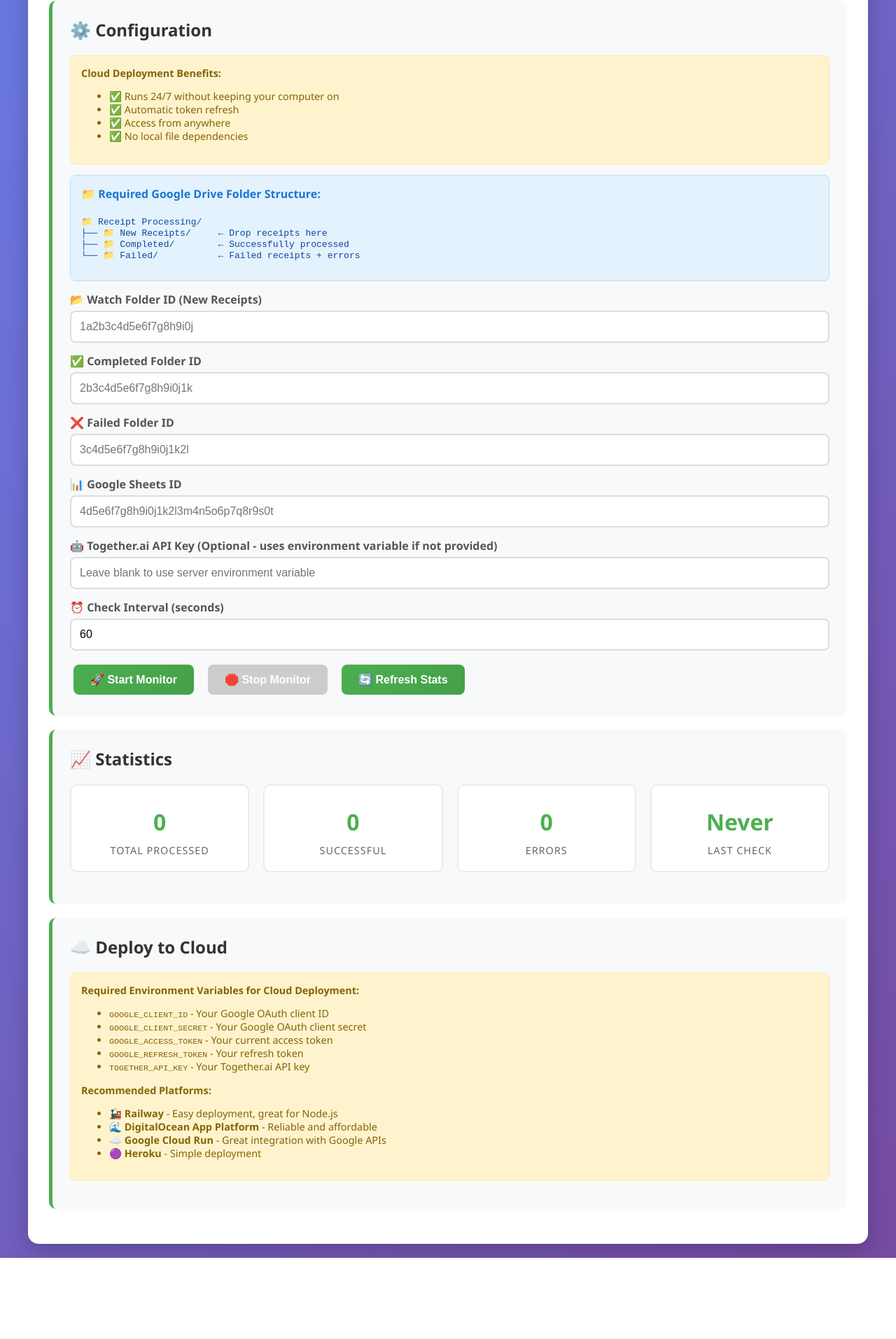
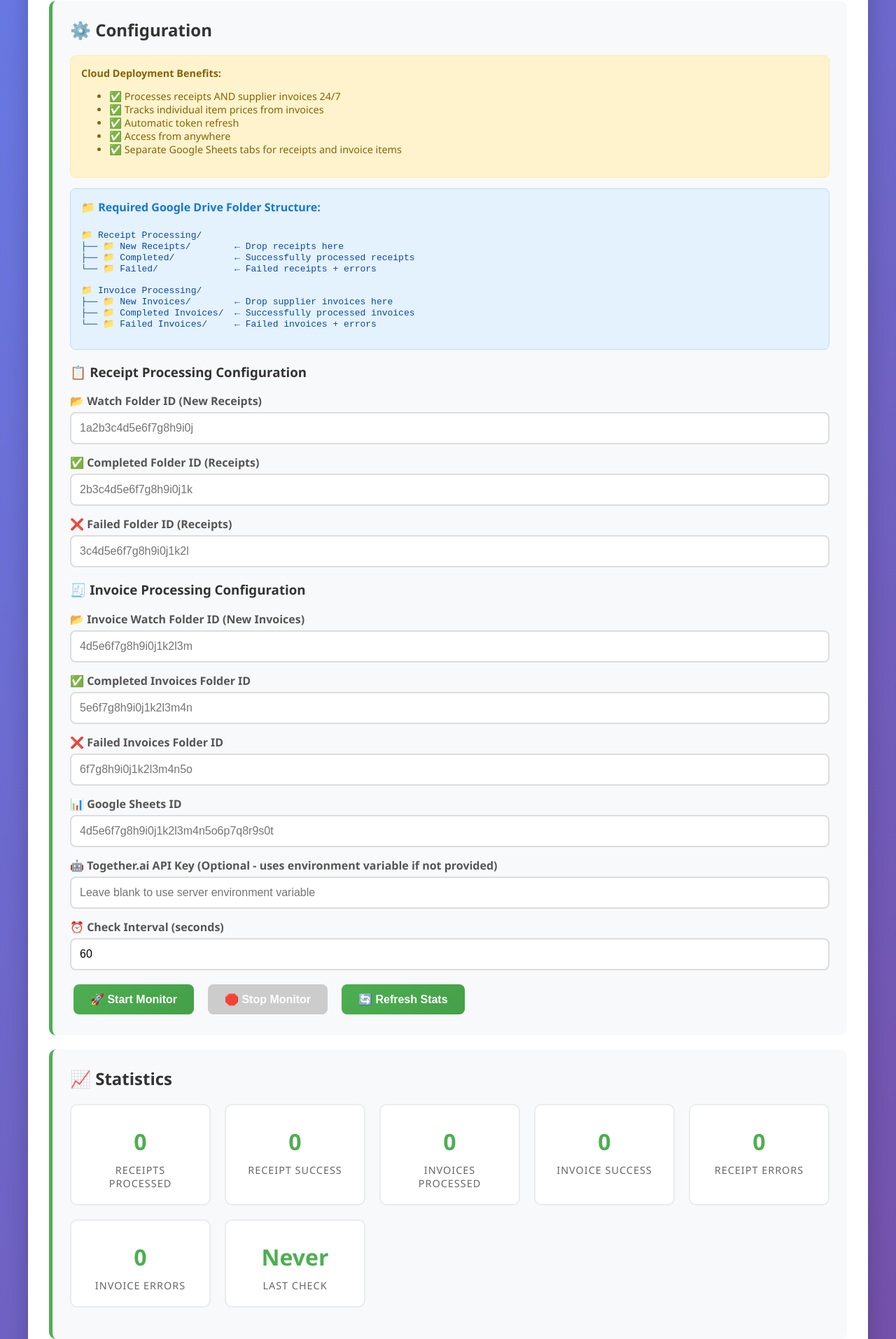
Before and after one commit to kzjluk/receipt, a website: page index.html in a window 1280 px wide. Shown: the part 462-2376 px from the top of the page at 70% size. Before the commit the page ends 2260 px from the top, so only its background shows below. Drawn offline with Linux system fonts and the light colour scheme; no server answers.

Commit message:
Update index.html

```diff
--- a/index.html
+++ b/index.html
@@ -263,8 +263,8 @@
 <body>
     <div class="container">
         <div class="header">
-            <h1>☁️ Cloud Receipt Monitor <span class="cloud-badge">24/7 ONLINE</span></h1>
-            <p>Automated AI-powered receipt processing running in the cloud</p>
+            <h1>☁️ Cloud Receipt & Invoice Monitor <span class="cloud-badge">24/7 ONLINE</span></h1>
+            <p>Automated AI-powered receipt and supplier invoice processing running in the cloud</p>
         </div>
 
         <div class="content">
@@ -287,20 +287,28 @@
                 <div class="help-text">
                     <strong>Cloud Deployment Benefits:</strong>
                     <ul>
-                        <li>✅ Runs 24/7 without keeping your computer on</li>
+                        <li>✅ Processes receipts AND supplier invoices 24/7</li>
+                        <li>✅ Tracks individual item prices from invoices</li>
                         <li>✅ Automatic token refresh</li>
                         <li>✅ Access from anywhere</li>
-                        <li>✅ No local file dependencies</li>
+                        <li>✅ Separate Google Sheets tabs for receipts and invoice items</li>
                     </ul>
                 </div>
 
                 <div class="folder-setup">
                     <h4>📁 Required Google Drive Folder Structure:</h4>
                     <pre>📁 Receipt Processing/
-├── 📁 New Receipts/     ← Drop receipts here
-├── 📁 Completed/        ← Successfully processed
-└── 📁 Failed/           ← Failed receipts + errors</pre>
+├── 📁 New Receipts/        ← Drop receipts here
+├── 📁 Completed/           ← Successfully processed receipts
+└── 📁 Failed/              ← Failed receipts + errors
+
+📁 Invoice Processing/
+├── 📁 New Invoices/        ← Drop supplier invoices here
+├── 📁 Completed Invoices/  ← Successfully processed invoices
+└── 📁 Failed Invoices/     ← Failed invoices + errors</pre>
                 </div>
+
+                <h3>📋 Receipt Processing Configuration</h3>
 
                 <div class="form-group">
                     <label for="watchFolderId">📂 Watch Folder ID (New Receipts)</label>
@@ -308,13 +316,30 @@
                 </div>
 
                 <div class="form-group">
-                    <label for="completedFolderId">✅ Completed Folder ID</label>
+                    <label for="completedFolderId">✅ Completed Folder ID (Receipts)</label>
                     <input type="text" id="completedFolderId" placeholder="2b3c4d5e6f7g8h9i0j1k">
                 </div>
 
                 <div class="form-group">
-                    <label for="failedFolderId">❌ Failed Folder ID</label>
+                    <label for="failedFolderId">❌ Failed Folder ID (Receipts)</label>
                     <input type="text" id="failedFolderId" placeholder="3c4d5e6f7g8h9i0j1k2l">
+                </div>
+
+                <h3>🧾 Invoice Processing Configuration</h3>
+
+                <div class="form-group">
+                    <label for="invoiceWatchFolderId">📂 Invoice Watch Folder ID (New Invoices)</label>
+                    <input type="text" id="invoiceWatchFolderId" placeholder="4d5e6f7g8h9i0j1k2l3m">
+                </div>
+
+                <div class="form-group">
+                    <label for="completedInvoicesFolderId">✅ Completed Invoices Folder ID</label>
+                    <input type="text" id="completedInvoicesFolderId" placeholder="5e6f7g8h9i0j1k2l3m4n">
+                </div>
+
+                <div class="form-group">
+                    <label for="failedInvoicesFolderId">❌ Failed Invoices Folder ID</label>
+                    <input type="text" id="failedInvoicesFolderId" placeholder="6f7g8h9i0j1k2l3m4n5o">
                 </div>
 
                 <div class="form-group">
@@ -345,15 +370,27 @@
                 <div class="stats-grid">
                     <div class="stat-card">
                         <div class="stat-number" id="totalProcessed">0</div>
-                        <div class="stat-label">Total Processed</div>
+                        <div class="stat-label">Receipts Processed</div>
                     </div>
                     <div class="stat-card">
                         <div class="stat-number" id="successfulParsing">0</div>
-                        <div class="stat-label">Successful</div>
+                        <div class="stat-label">Receipt Success</div>
+                    </div>
+                    <div class="stat-card">
+                        <div class="stat-number" id="totalInvoicesProcessed">0</div>
+                        <div class="stat-label">Invoices Processed</div>
+                    </div>
+                    <div class="stat-card">
+                        <div class="stat-number" id="successfulInvoiceParsing">0</div>
+                        <div class="stat-label">Invoice Success</div>
                     </div>
                     <div class="stat-card">
                         <div class="stat-number" id="errors">0</div>
-                        <div class="stat-label">Errors</div>
+                        <div class="stat-label">Receipt Errors</div>
+                    </div>
+                    <div class="stat-card">
+                        <div class="stat-number" id="invoiceErrors">0</div>
+                        <div class="stat-label">Invoice Errors</div>
                     </div>
                     <div class="stat-card">
                         <div class="stat-number" id="lastCheck">Never</div>
@@ -406,13 +443,16 @@
                 watchFolderId: document.getElementById('watchFolderId').value,
                 completedFolderId: document.getElementById('completedFolderId').value,
                 failedFolderId: document.getElementById('failedFolderId').value,
+                invoiceWatchFolderId: document.getElementById('invoiceWatchFolderId').value,
+                completedInvoicesFolderId: document.getElementById('completedInvoicesFolderId').value,
+                failedInvoicesFolderId: document.getElementById('failedInvoicesFolderId').value,
                 spreadsheetId: document.getElementById('spreadsheetId').value,
                 togetherApiKey: document.getElementById('togetherApiKey').value,
                 checkInterval: parseInt(document.getElementById('checkInterval').value) * 1000
             };
 
             if (!config.watchFolderId || !config.completedFolderId || !config.failedFolderId || !config.spreadsheetId) {
-                showStatus('Please fill in all required folder IDs and spreadsheet ID', 'error');
+                showStatus('Please fill in all required receipt folder IDs and spreadsheet ID', 'error');
                 return;
             }
 
@@ -481,9 +521,12 @@
                 if (result.success) {
                     const stats = result.stats;
 
-                    document.getElementById('totalProcessed').textContent = stats.totalProcessed;
-                    document.getElementById('successfulParsing').textContent = stats.successfulParsing;
-                    document.getElementById('errors').textContent = stats.errors;
+                    document.getElementById('totalProcessed').textContent = stats.totalProcessed || 0;
+                    document.getElementById('successfulParsing').textContent = stats.successfulParsing || 0;
+                    document.getElementById('totalInvoicesProcessed').textContent = stats.totalInvoicesProcessed || 0;
+                    document.getElementById('successfulInvoiceParsing').textContent = stats.successfulInvoiceParsing || 0;
+                    document.getElementById('errors').textContent = stats.errors || 0;
+                    document.getElementById('invoiceErrors').textContent = stats.invoiceErrors || 0;
 
                     if (stats.lastCheck) {
                         const lastCheck = new Date(stats.lastCheck);
```
